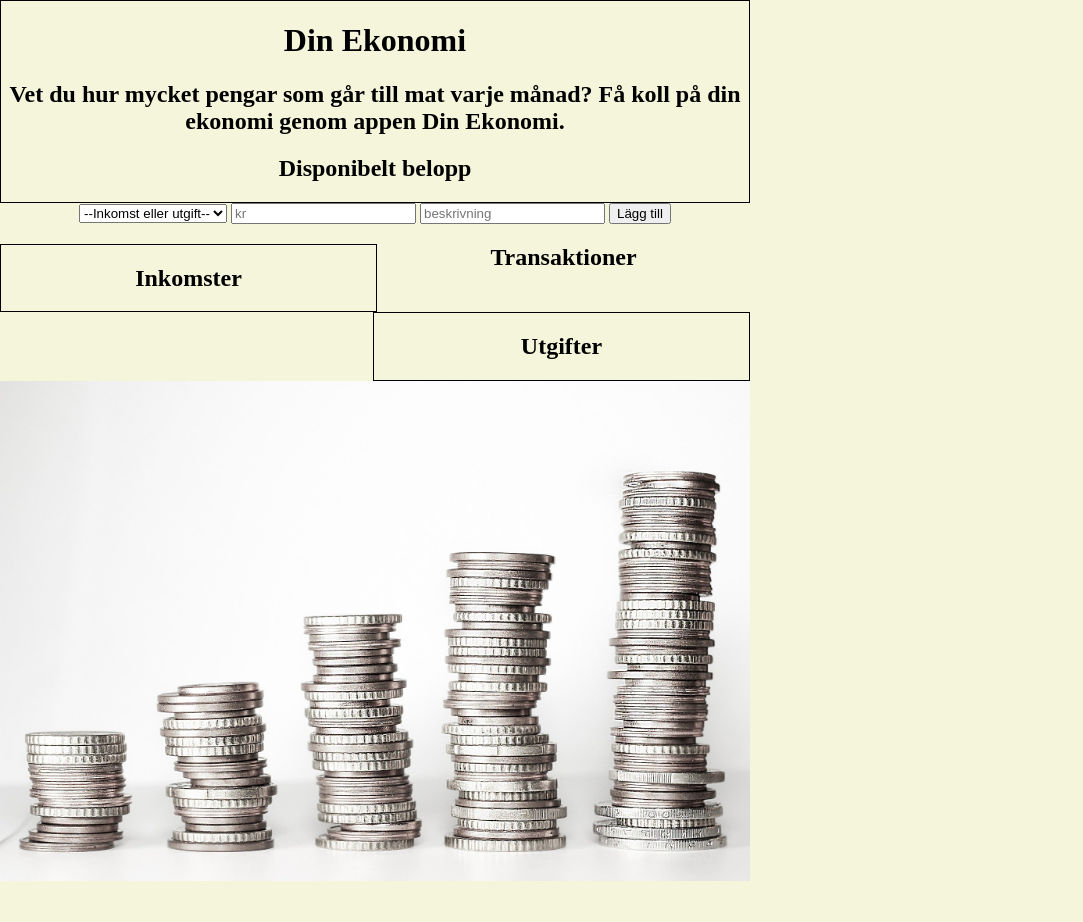
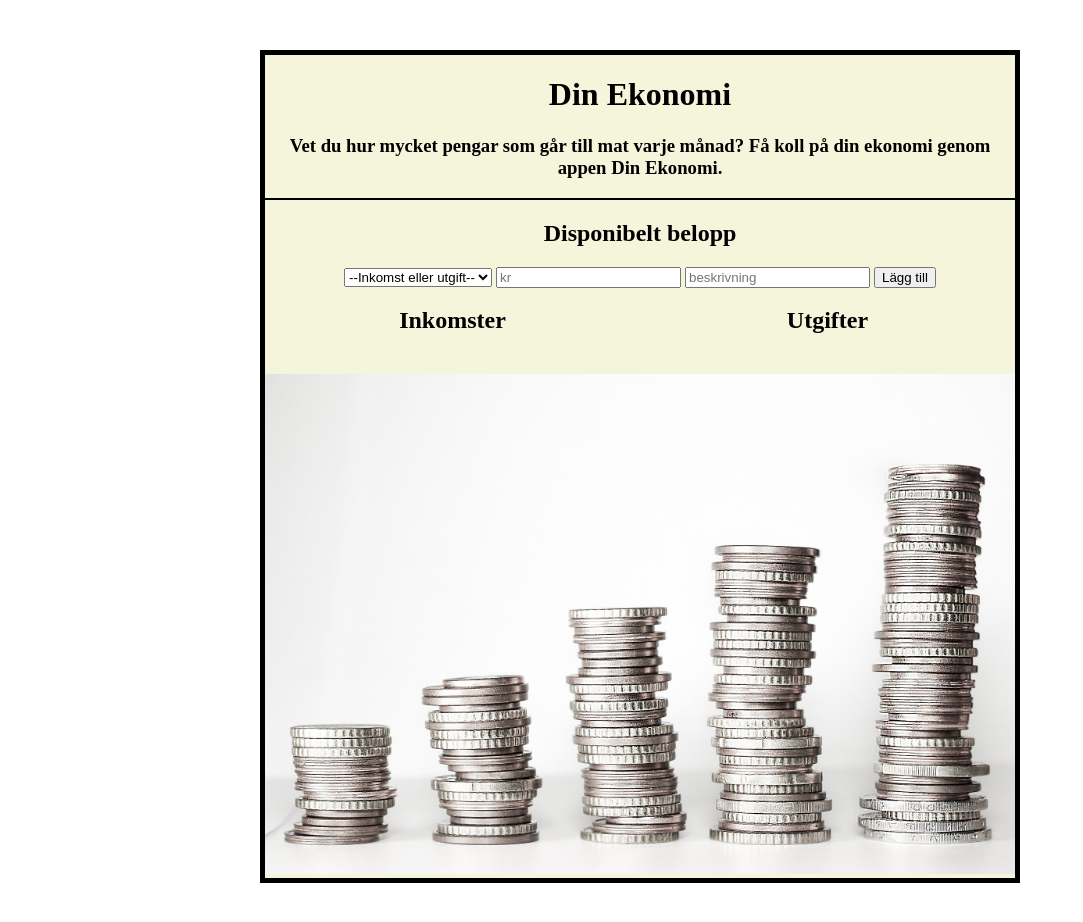
Before and after one commit to sarasandahl/budget-app, a website: page index.html in a window 1280 px wide. Shown: the whole page, without its empty margins (0-1083 px from the left). Before the commit the page ends 885 px from the top, so only its background shows below. Drawn offline with nearby package versions, Linux system fonts and the light colour scheme; files that its build step writes are made by us from their sources.

Commit message:
scss fix

```diff
--- a/index.html
+++ b/index.html
@@ -11,12 +11,16 @@
 
 <body>
 <div class="everything">
+
     <header>
         <h1>Din Ekonomi</h1>
-        <h2>Vet du hur mycket pengar som går till mat varje månad? Få koll på din ekonomi genom appen Din Ekonomi.</h2>
-        <h2>Disponibelt belopp</h2>
-        <div></div>
+        <h3>Vet du hur mycket pengar som går till mat varje månad? Få koll på din ekonomi genom appen Din Ekonomi.</h3>
     </header>
+
+    <div class="transaction">
+        <h2 >Disponibelt belopp</h2>
+        <div class="transaction-container"></div>
+    </div>
 
     <form>
         <select id="input-type">
@@ -41,8 +45,7 @@
         <button>Lägg till</button>
     </form>
 
-
-    <main>
+    <main class="container">
         <article class="income-container">
             <h2>Inkomster</h2>
             <div class="income"></div>
@@ -52,12 +55,8 @@
             <h2>Utgifter</h2>
             <div class="expenses"></div>
         </article>
+    </main>
 
-        <article>
-            <h2>Transaktioner</h2>
-            <div class="transaction-container"></div>
-        </article>
-    </main>
     <img src="bilder/money-g9c739e3f6_1920.jpg" alt="staplade kronor i en rad">
 
 </div>
--- a/sass/global.scss
+++ b/sass/global.scss
@@ -7,7 +7,12 @@ body {
 
 header {
     text-align: center;
-    border: solid black 1px;
+    border-bottom: 2px solid black;
+}
+
+.transaction {
+    text-align: center;
+    margin-bottom: 20px;
 }
 
 form {
@@ -18,12 +23,8 @@ main {
     text-align: center;
 }
 
-.income-container {
-    border: solid black 1px;
-}
-
-.expenses-container {
-    border: solid black 1px;
+.container {
+    margin-bottom: 20px;
 }
 
 img {
@@ -31,20 +32,33 @@ img {
 }
 
 @media screen and (min-width: 769px) {
+    .container {
+        display: flex;
+    }
+
     .income-container {
-        float: left;
         width: 50%;
     }
 
     .expenses-container {
-        float: right;
         width: 50%;
     }
 }
 
 @media screen and (min-width: 1025px) {
+    body {
+        display: flex;
+        align-items: center;
+        justify-content: center;
+        background-color: white;
+    }
+
     .everything {
-        height: 750px;
         width: 750px;
+        border: 5px solid black;
+        background-color: beige;
+        margin-top: 50px;
+        margin-bottom: 50px;
     }
+
 }
```
Also changed, not shown: JS/main.js (+6 -7 lines).
